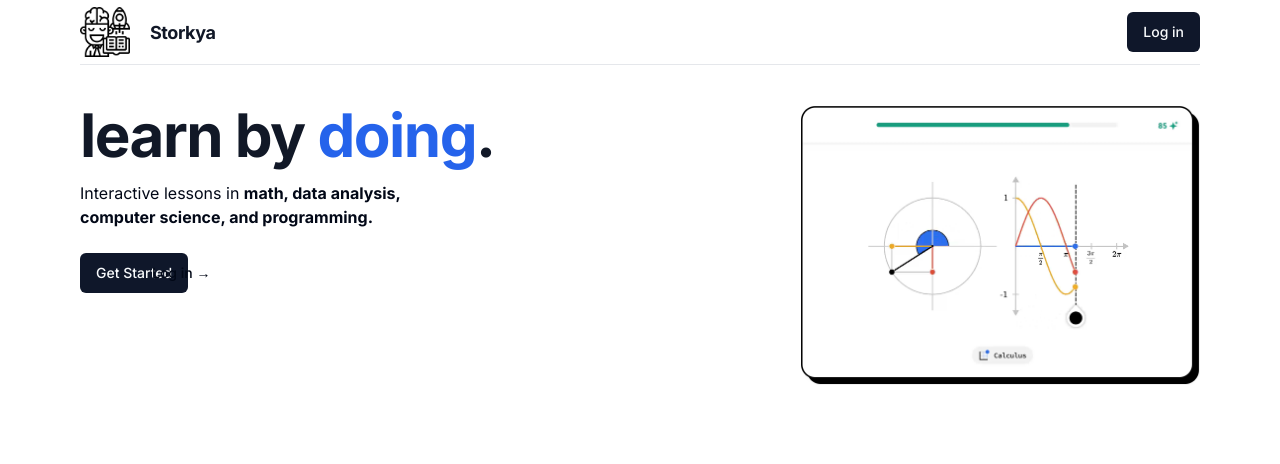
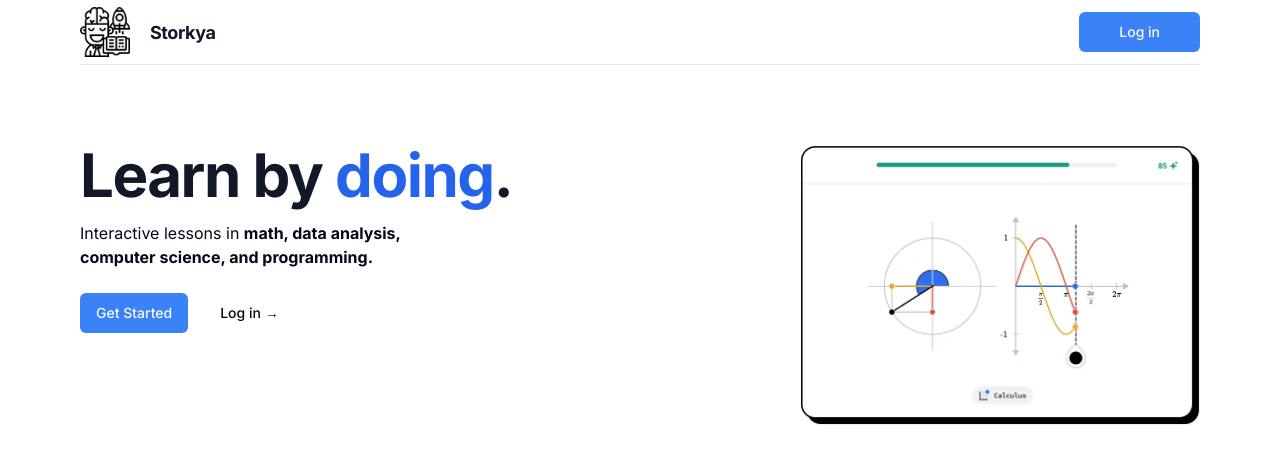
Before and after one commit to elhamidimed/EdStork, a Next.js app: page / in a window 1280 px wide. Shown: the top 464 px of the page. Built offline with nearby package versions, Linux system fonts and the light colour scheme.

Commit message:
Modified the log in buttons

```diff
--- a/src/app/page.tsx
+++ b/src/app/page.tsx
@@ -7,11 +7,12 @@ import myImage from "./First_image.png";
 export default function Home() {
   return (
     <MaxWidthWrapper>
-      <div className="flex justify-between">
+      <div className="flex justify-between pt-10">
+        <div>
           <div>
             <h1 className="text-4xl font-bold tracking-tight text-gray-900 sm:text-6xl mb-4">
               {" "}
-            learn by <span className="text-blue-600">doing</span>.
+              Learn by <span className="text-blue-600">doing</span>.
             </h1>
             <p className="text-left box-border">
               Interactive lessons in{" "}
@@ -21,10 +22,11 @@ export default function Home() {
                 computer science, and programming.
               </span>
             </p>
+          </div>
           <div className="flex flex-col sm:flex-row gap-4 mt-6">
-            <div className="w-10">
-              <Link href="products/" className={buttonVariants()}>
-                Get Started
+            <div className="w-200">
+              <Link href="products/">
+                <Button className="bg-blue-500 w-50">Get Started</Button>
               </Link>
             </div>
             <Button variant="ghost">Log in &rarr;</Button>
--- a/src/components/NavBar.tsx
+++ b/src/components/NavBar.tsx
@@ -23,9 +23,7 @@ const NavBar = () => {
                 </h1>
               </div>
               <div>
-                <Link href="products/" className={buttonVariants()}>
-                  Log in
-                </Link>
+                <Button className="bg-blue-500 py-2 px-10">Log in </Button>
               </div>
             </div>
           </div>
```
Lines whose indentation alone changed are shown as unchanged.
